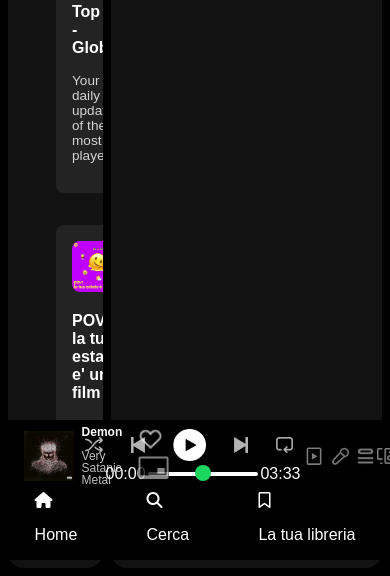
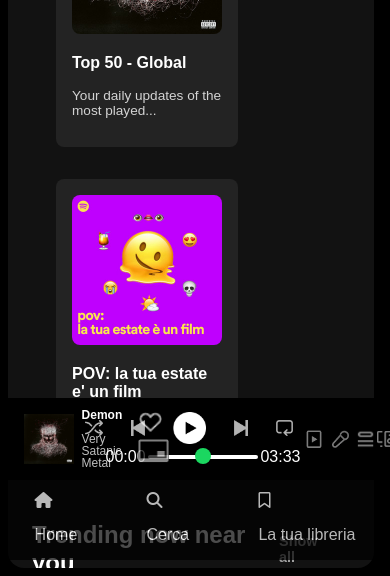
Before and after one commit to FedericoPecoraro/buildWeek2Team4spotify, a website: page homepage.html in a window 390 px wide. Shown: the part 284-860 px from the top of the page. Drawn offline with Linux system fonts and the light colour scheme; files whose address does not match are found by name.

Commit message:
media screen

```diff
--- a/homepage.html
+++ b/homepage.html
@@ -414,7 +414,7 @@
         </div>
       </div>
 
-      <div class="library">
+      <div class="library friend">
         <div class="options">
           <div class="lib-option nav-option">
             <a href="#">Attività amici</a>
@@ -485,17 +485,17 @@
       </div>
     </div>
     <div class="minibar">
-      <div>
+      <div class="mini">
         <i class="fa-solid fa-house"></i>
         <p>Home</p>
       </div>
 
-      <div>
+      <div class="mini">
         <i class="fa-solid fa-magnifying-glass"></i>
         <p>Cerca</p>
       </div>
 
-      <div>
+      <div class="mini">
         <i class="fa-regular fa-bookmark"></i>
         <p>La tua libreria</p>
       </div>
--- a/scss/partials/homepage.scss
+++ b/scss/partials/homepage.scss
@@ -57,17 +57,20 @@
   position: fixed;
   bottom: 0;
   width: 100%;
-  height: 72px;
+  height: 82px;
 }
 
 .minibar {
   display: flex;
   justify-content: space-around;
   background-color: #000000;
-  opacity: 1;
+  opacity: 0.7;
   position: fixed;
   bottom: 0;
   width: 100%;
+}
+.mini{
+  padding-top: 15px;
 }
 
 a {
--- a/scss/partials/mediaquery.scss
+++ b/scss/partials/mediaquery.scss
@@ -1,8 +1,33 @@
-@media screen and (max-width: 1024px) {
+@media  screen and (max-width: 1024px) {
+  .friend {
+    display: none;
+  }
+}
+
+
+@media screen and (max-width: 768px) {
   .sidebar {
     display: none;
   }
   .music-player {
-    bottom: 68px;
+    bottom: 80px;
   }
+
 }
+
+
+
+
+
+
+//.music-player {
+//  display: flex;
+//  justify-content: space-between;
+//  align-items: center;
+//  z-index: 10000;
+//  background-color: #000000;
+//  position: fixed;
+//  bottom: 0;
+//  width: 100%;
+//  height: 82px;
+//}
```
Also changed, not shown: css/style.css, 1 other file.
